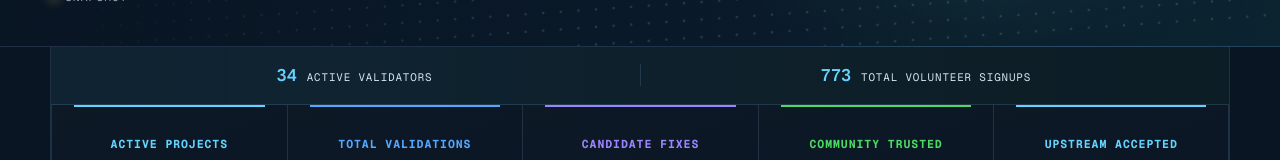
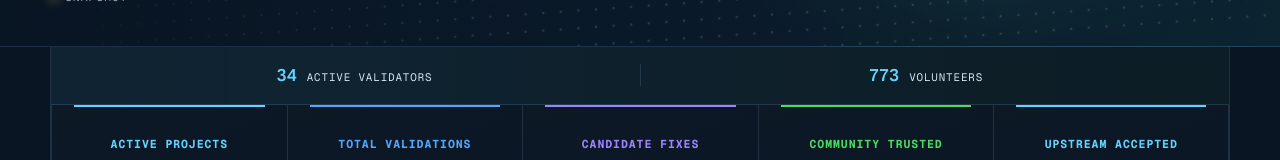
Before and after one commit to owasp-oasis/owasp-oasis-app, a React (Vite) app: page /dashboard in a window 1280 px wide. Shown: the part 485-645 px from the top of the page. Built offline with nearby package versions, Linux system fonts and the light colour scheme; no server answers.

Commit message:
Simplify volunteer metric label
Label the database-backed volunteer count simply as volunteers while retaining the active validators metric separately. Verified by rebuilding the standalone export.

```diff
--- a/src/pages/Dashboard.tsx
+++ b/src/pages/Dashboard.tsx
@@ -300,7 +300,7 @@ export default function Dashboard() {
 
       <section className="dashboard-metrics" aria-label="OASIS at a glance">
         <div className="dashboard-shell dashboard-metrics-shell">
-          <div className="active-validators-heading"><div><strong>{contributors.length}</strong><span>active validators</span></div><div><strong>{totalSignups}</strong><span>total volunteer signups</span></div></div>
+          <div className="active-validators-heading"><div><strong>{contributors.length}</strong><span>active validators</span></div><div><strong>{totalSignups}</strong><span>volunteers</span></div></div>
           <div className="metric-grid">
             {[
               ['Active projects', metrics.projects, 'Currently tracked'],
```
